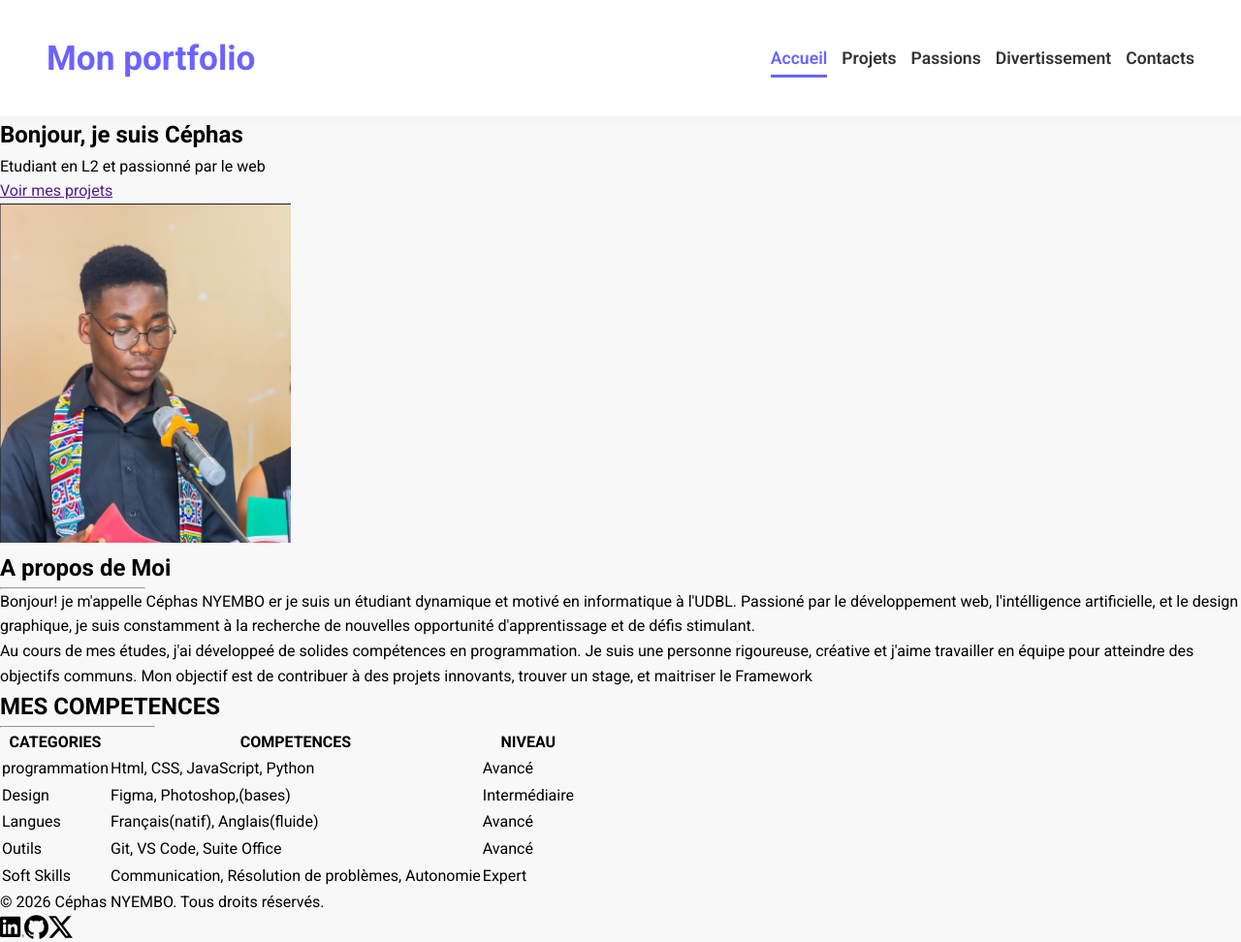
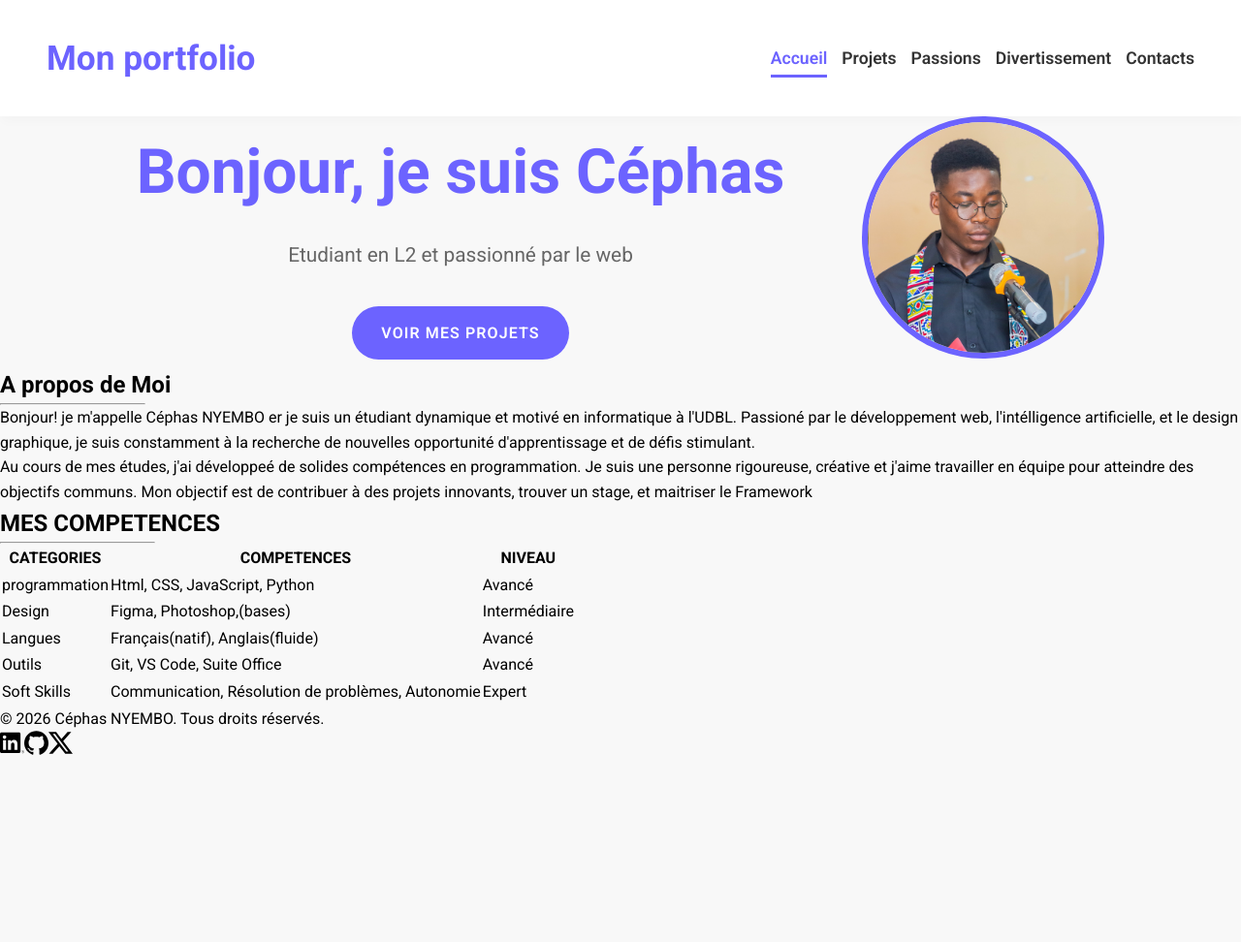
Before and after one commit to Cephas1803/Mon-portfolio-2026, a plain HTML site: page index.html in a window 1280 px wide. Shown: the whole page at 97% size. After the commit the page ends 800 px from the top, so only its background shows below. Drawn offline with Linux system fonts and the light colour scheme.

Commit message:
Stylisation de la section Hero

```diff
--- a/CSS/style.css
+++ b/CSS/style.css
@@ -60,7 +60,7 @@ ul li a::after{
     height: 3px;
     width:0;
     background-color: var(--violet-doux);
-    transition: width O.3s ease;
+    transition: width O.370s ease;
 }
 ul li a:hover:after{
     width:100%;
@@ -71,3 +71,60 @@ a.active{
 a.active::after{
     width:100%;
 }
+section.hero{
+    display: flex;
+    justify-content: center;
+    gap: 5rem;
+    align-items: center;
+    text-align: center;
+}
+.hero img{
+    width: 250px;
+    height: 250px;
+    border-radius: 100%;
+    object-fit: cover;
+    border: 6px solid var(--violet-doux);
+}
+.hero h1{
+    font-size: 4rem;
+    font-weight: 700;
+    margin-bottom: 1.1rem;
+    color: var(--violet-doux);
+}
+.hero p{
+    font-size: 1.3rem;
+    color: var(--gris-fonce);
+    margin-bottom: 1.2rem;
+}
+.hero a{
+    /* enlever le soulignement par défaut des liens */
+    text-decoration: none;
+    /* faire du lien un bouton */
+    display: inline-block;
+    /* ajouter une couleur au block */
+    background-color: var(--violet-doux);
+    /* ajouter une couleur au texte */
+    color: white;
+    /* la grandeur du texte */
+    font-weight: 600;
+    /* ajouter de l'espace à l'intérieur du block */
+    padding: 15px 30px;
+    /* l'arrodissement du block */
+    border-radius: 150px;
+    /* mettre le texte en majuscule */
+    text-transform: uppercase;
+    /* mettre un espacement entre les lettres */
+    letter-spacing: 1.1px;
+    /* ajouter une ombre au block */
+    font-weight: 600;
+    /* ajouter une marge au dessus du block */
+    margin-top: 1rem;
+    /* ajouter un effet de transition pour les changements de couleurs et de position */
+    transition: background-color 0.370s ease, transform 0.2s ease;
+}
+.hero a:hover{
+    /* changer la couleur de fond du bouton */
+    background-color: var(--violet-fonce);
+    /* ajouter un effet de déplacement vers le haut */
+    transform: translateY(-3px);
+}
--- a/index.html
+++ b/index.html
@@ -25,14 +25,14 @@
         </nav>
     </header>
     <main>
-        <section>
+        <section class="hero">
             <div>
                 <h1>Bonjour, je suis Céphas</h1>
                 <p>Etudiant en L2 et passionné par le web</p>
-                <a href="">Voir mes projets</a>
+                <a href="projets.html">Voir mes projets</a>
             </div>
             <div>
-                <img src="images/CéphasNy.png" alt="Beau gars" width="300" height="350">
+                <img src="images/CéphasNy.png" alt="Beau gars">
             </div>
         </section>
         <section>
```
